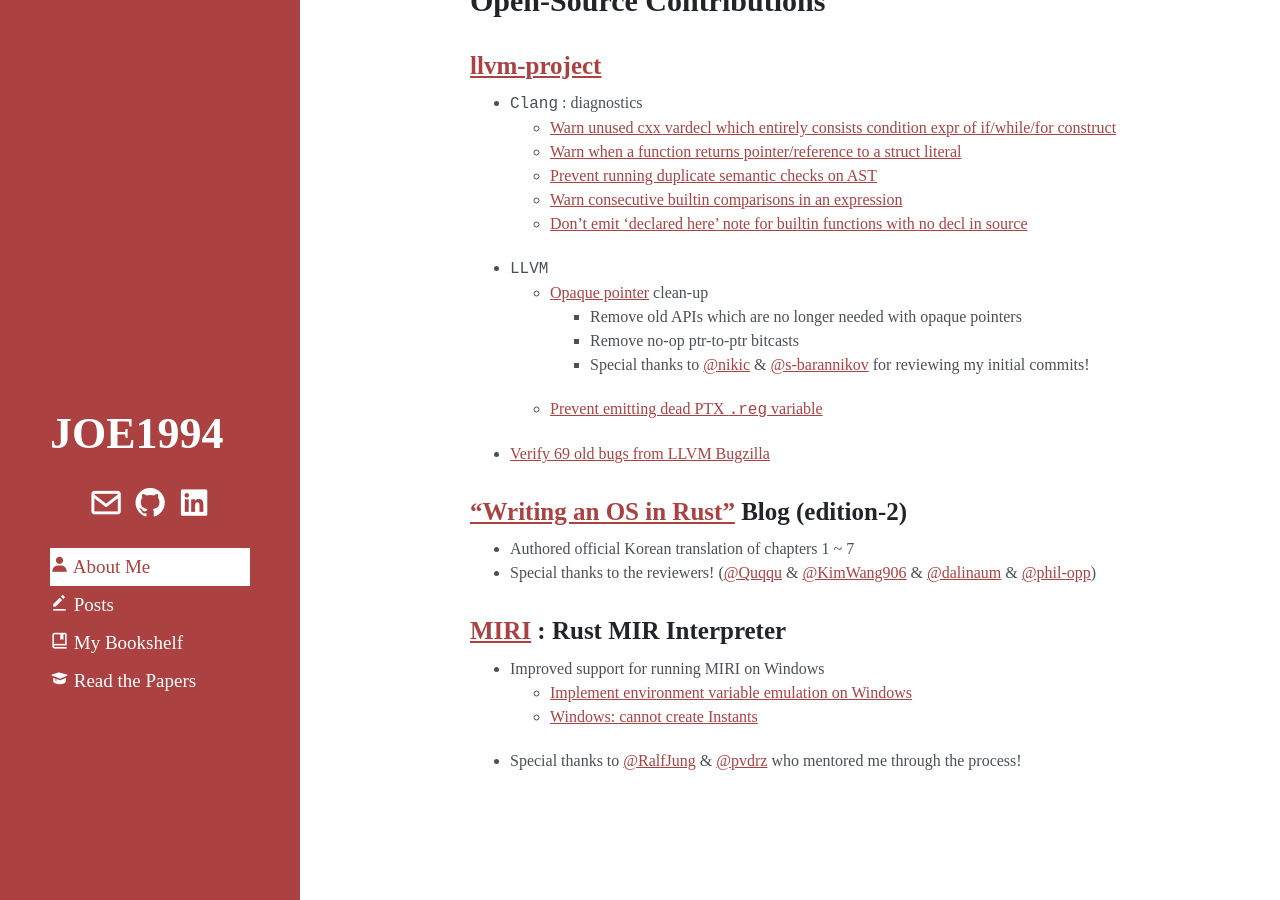
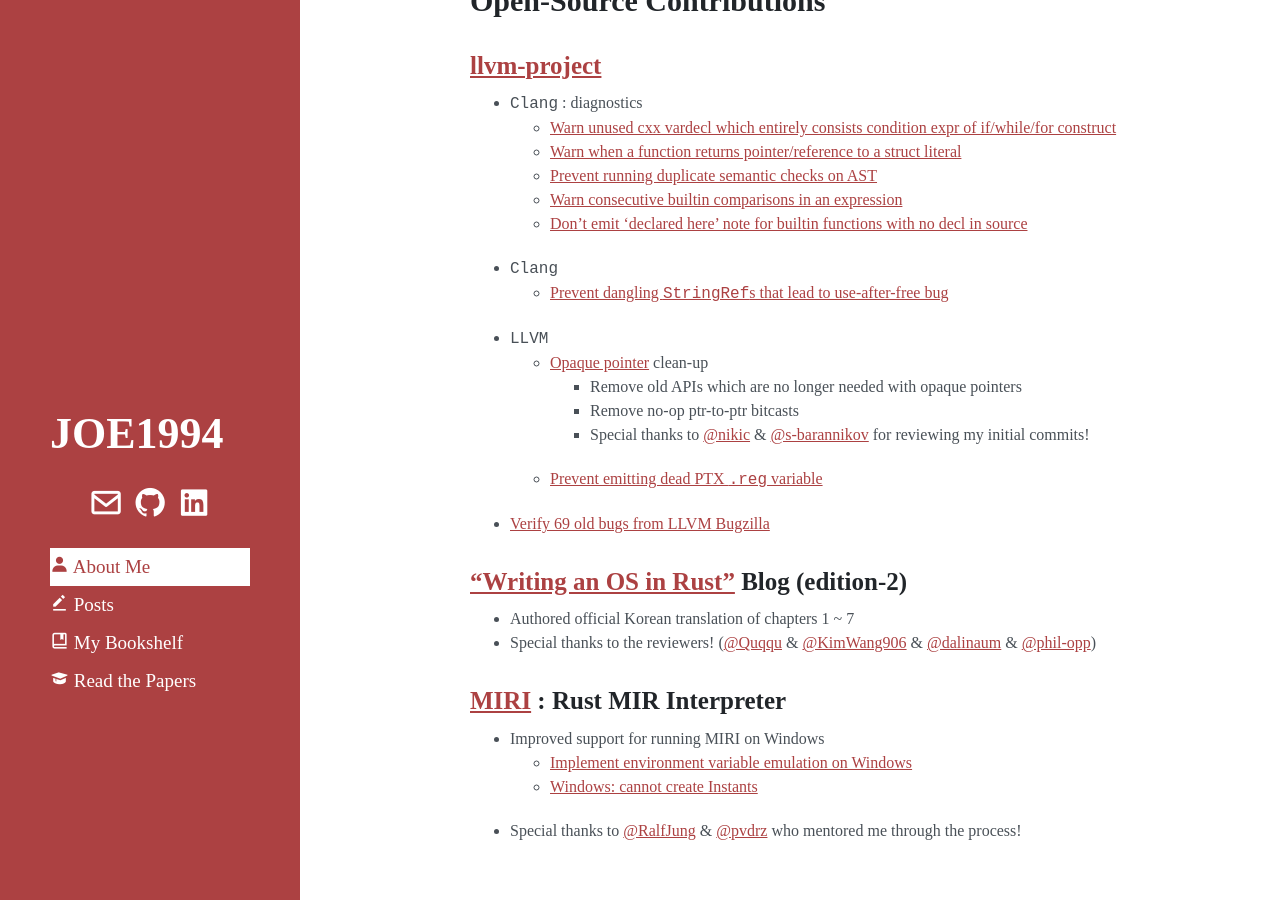
Before and after one commit to JOE1994/JOE1994.github.io, a Jekyll site: the page built from index.md, in a window 1280 px wide and 900 px high, scrolled down 554 px. Built offline with Jekyll 4.4.1, drawn with Linux system fonts in a browser that asks for light colours; some web fonts are replaced.

Commit message:
[intro] Add Clang work item

```diff
--- a/index.md
+++ b/index.md
@@ -26,6 +26,8 @@
   * [Prevent running duplicate semantic checks on AST](https://github.com/llvm/llvm-project/pull/90625)
   * [Warn consecutive builtin comparisons in an expression](https://github.com/llvm/llvm-project/pull/92200)
   * [Don't emit 'declared here' note for builtin functions with no decl in source](https://github.com/llvm/llvm-project/pull/93394)
+* `Clang`
+  * [Prevent dangling `StringRef`s that lead to use-after-free bug](cce/master.20240716202438_7934e61602de0159b2d07f7ed26b1f552671f375-debug)
 * `LLVM`
   * [Opaque pointer](https://llvm.org/docs/OpaquePointers.html) clean-up
     * Remove old APIs which are no longer needed with opaque pointers
```
